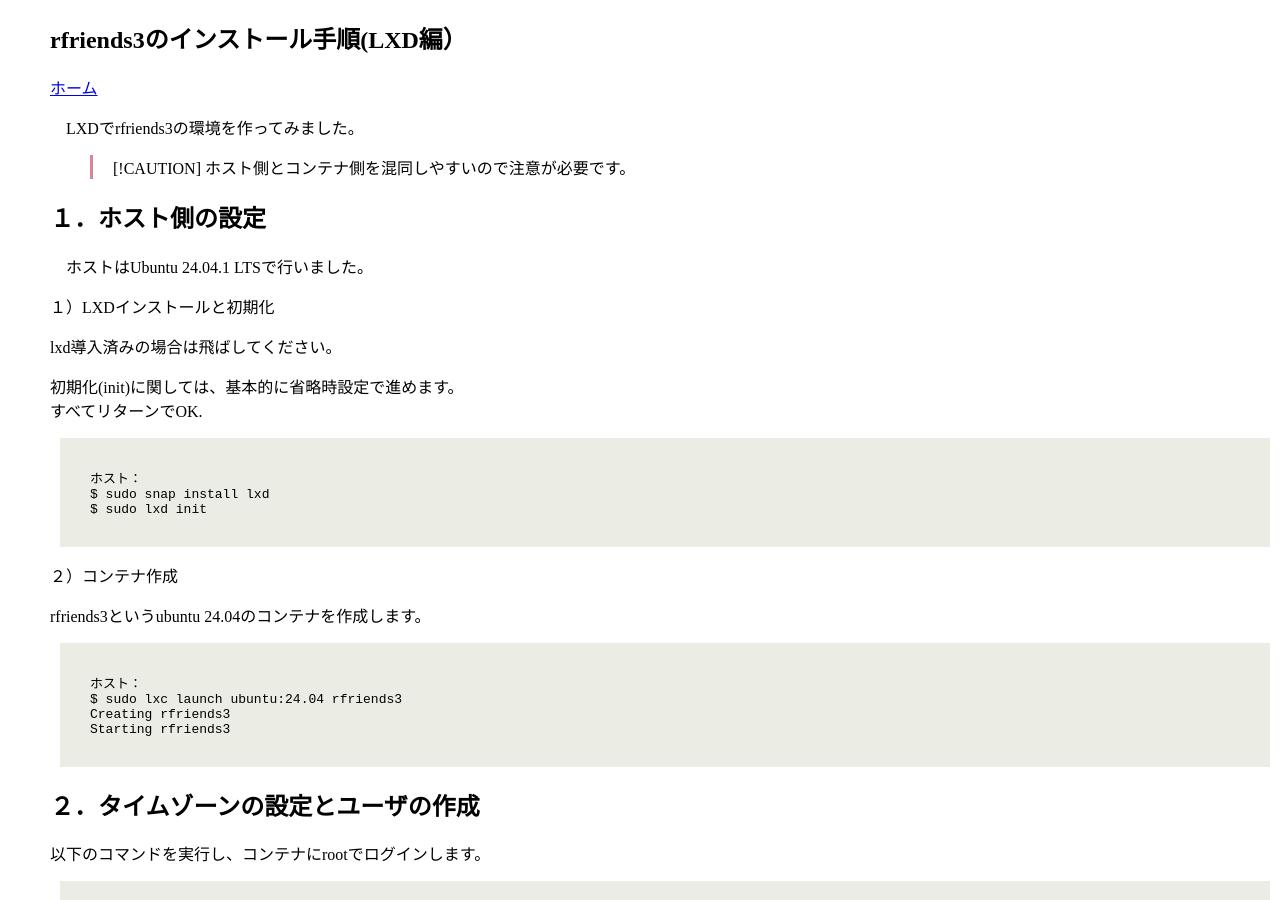
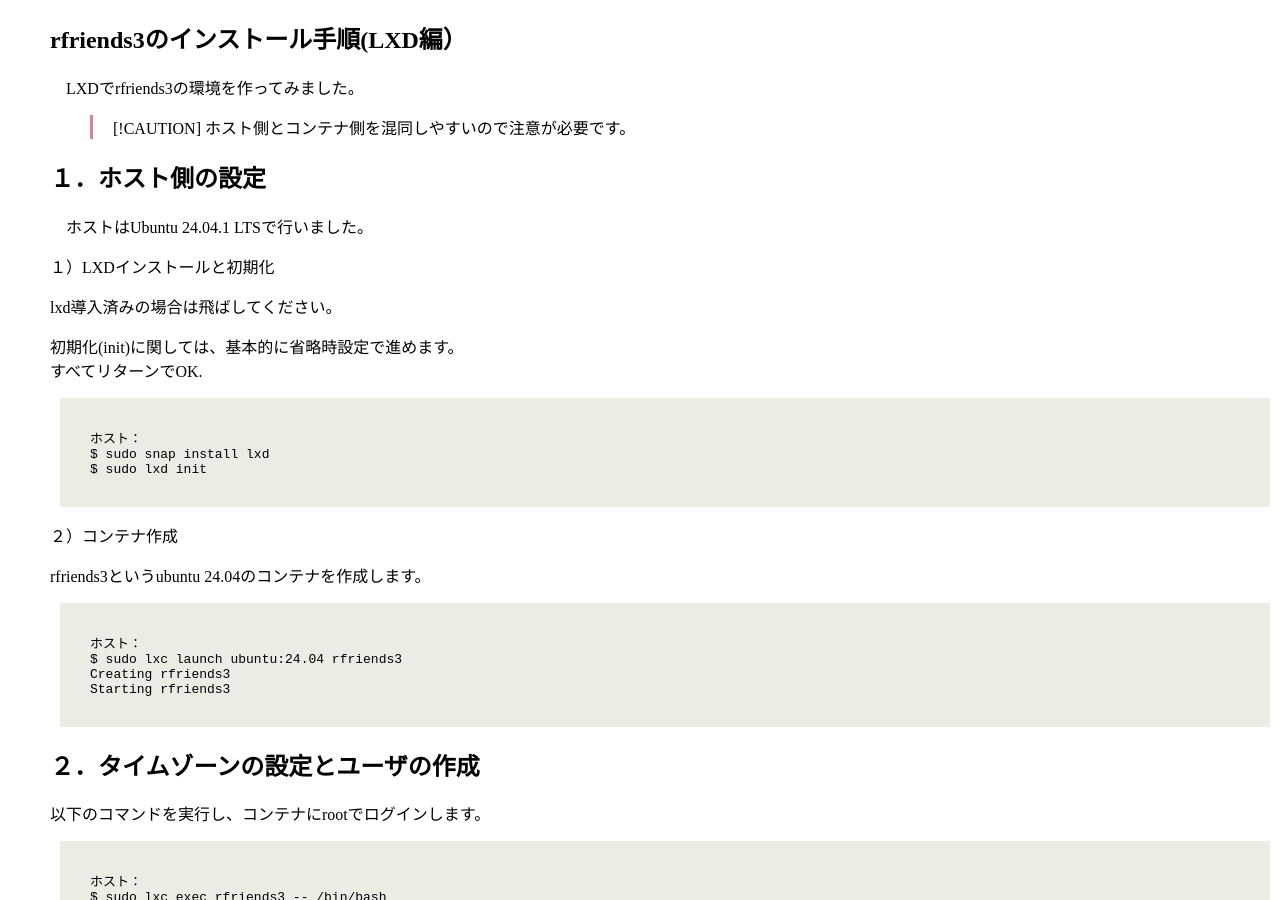
Before and after one commit to rfriends/rfriends, a Jekyll site: the page built from distro/lxd.md, in a window 1280 px wide and 900 px high. Built offline with Jekyll 4.4.1, drawn with Linux system fonts in a browser that asks for light colours; our own code applies the rules of GitHub Pages for plain Markdown files; Markdown is read by kramdown in place of the engine named in the settings.

Commit message:
Update lxd.md

```diff
--- a/distro/lxd.md
+++ b/distro/lxd.md
@@ -1,5 +1,4 @@
 ## rfriends3のインストール手順(LXD編）
-[ホーム](https://rfriends.github.io/rfriends/)
 
 　LXDでrfriends3の環境を作ってみました。
 
```
